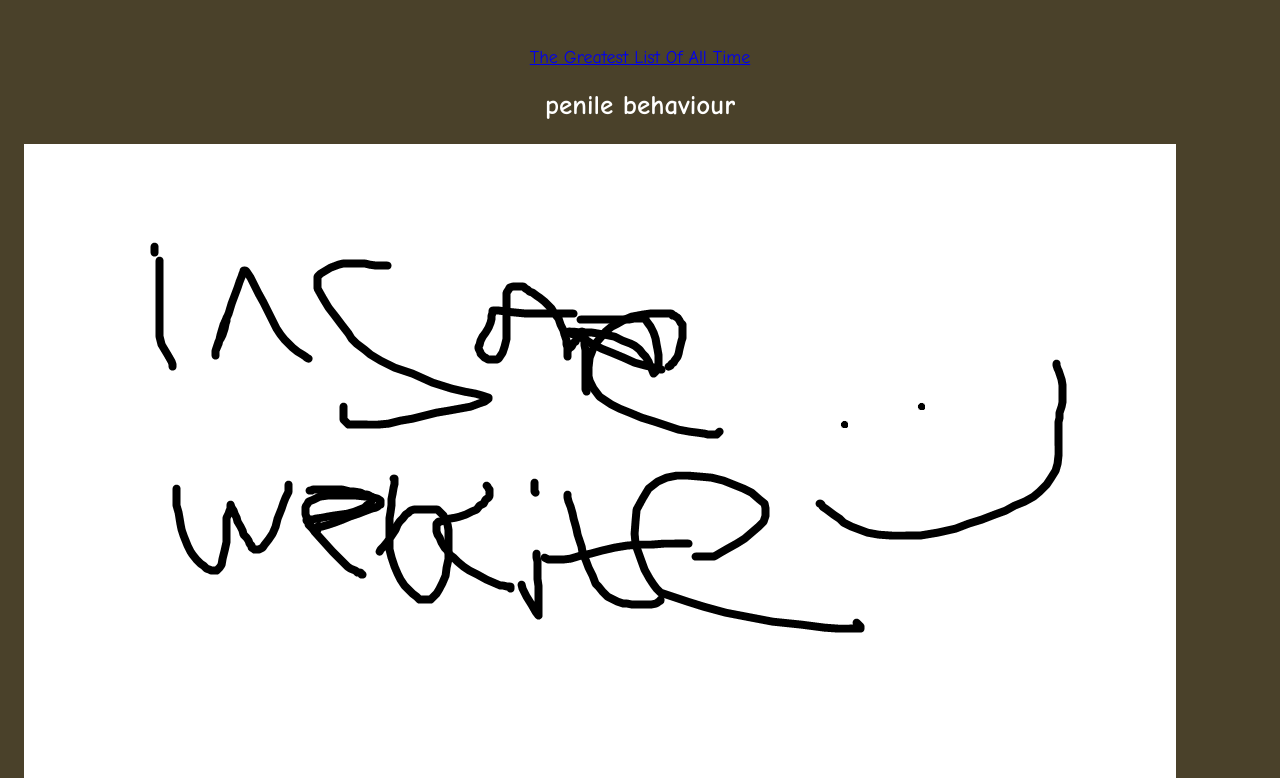
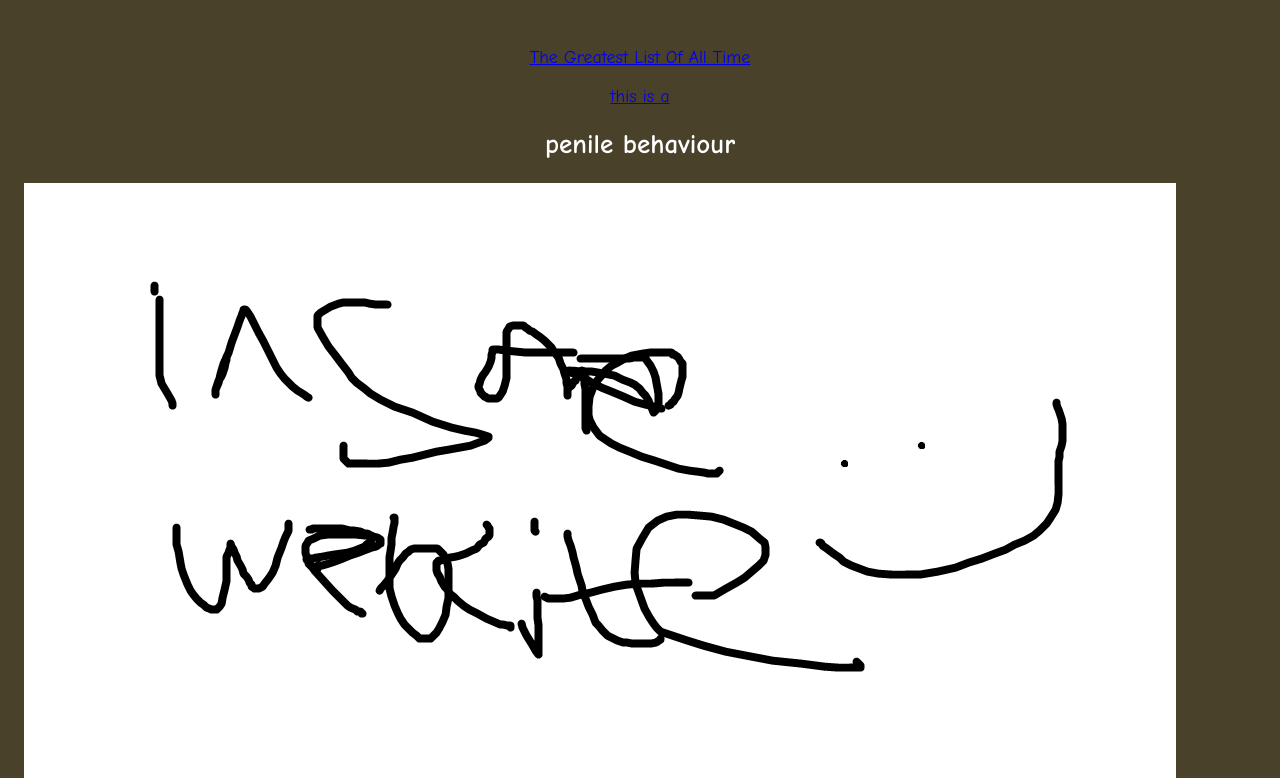
Before and after one commit to zLennii/old-website, a plain HTML site: page index.html in a window 1280 px wide. Shown: the top 778 px of the page. Drawn offline with Linux system fonts and the light colour scheme.

Commit message:
big update i think

```diff
--- a/index.html
+++ b/index.html
@@ -28,6 +28,7 @@ input {
 
 <br>
 <p><a href="TheList.htm">The Greatest List Of All Time</a></p>
+<p><a href="thingy.html">this is a</a></p>
 
 
 <h2>penile behaviour</h2>
```
